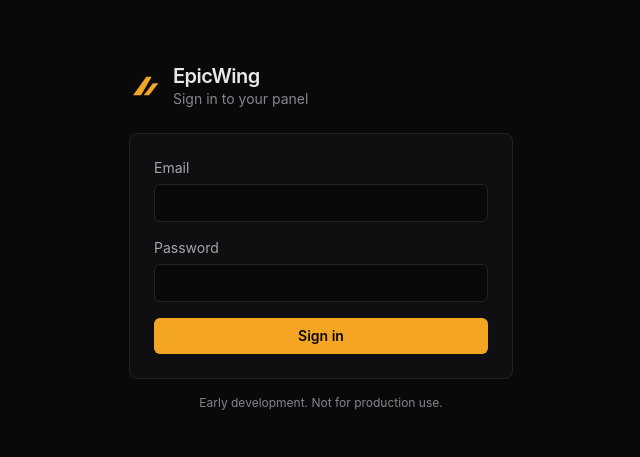
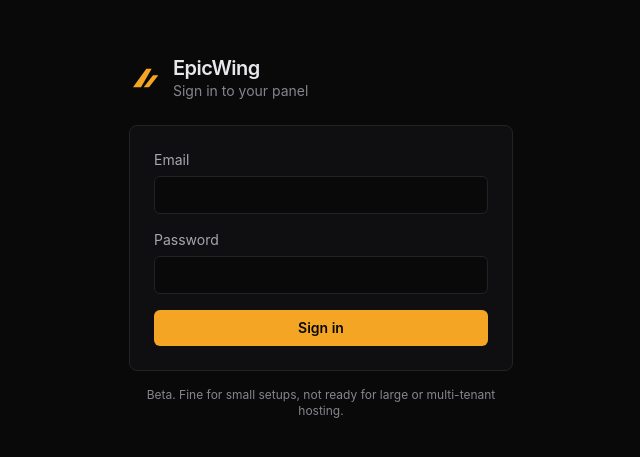
Before and after one commit to EpicWing/epicwing-panel, a Vue app in the folder frontend/: page /login in a window 1280 px wide. Shown: the part 163-620 px from the top of the page, without its empty margins (319-959 px from the left). Built offline with nearby package versions, Linux system fonts and the light colour scheme; no server answers.

Commit message:
UI: beta notice matches README

```diff
--- a/frontend/src/i18n/en.ts
+++ b/frontend/src/i18n/en.ts
@@ -70,7 +70,7 @@ export default {
     password: "Password",
     submit: "Sign in",
     submitting: "Signing in…",
-    notice: "Early development. Not for production use.",
+    notice: "Beta. Fine for small setups, not ready for large or multi-tenant hosting.",
   },
   servers: {
     title: "Your Servers",
```
